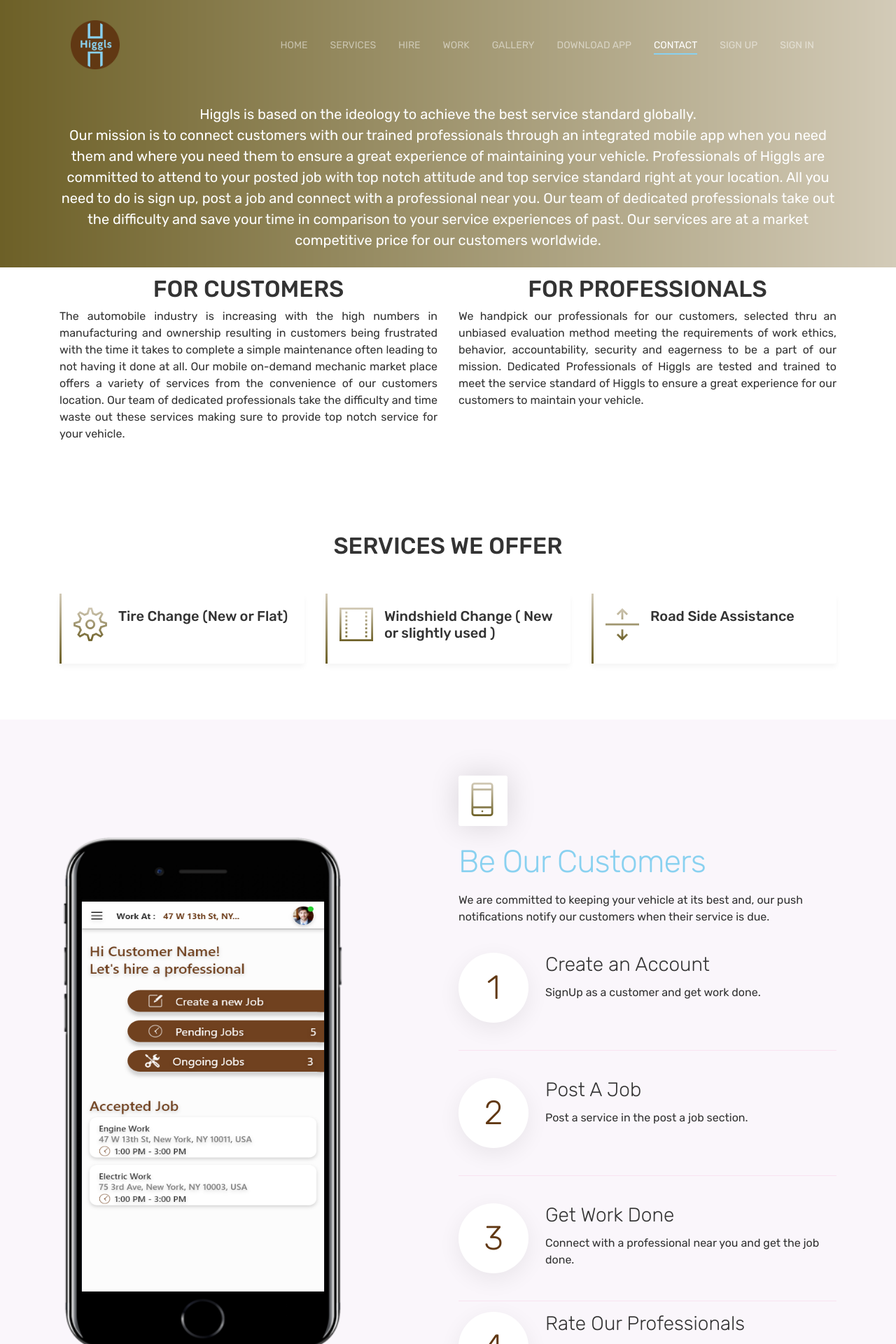
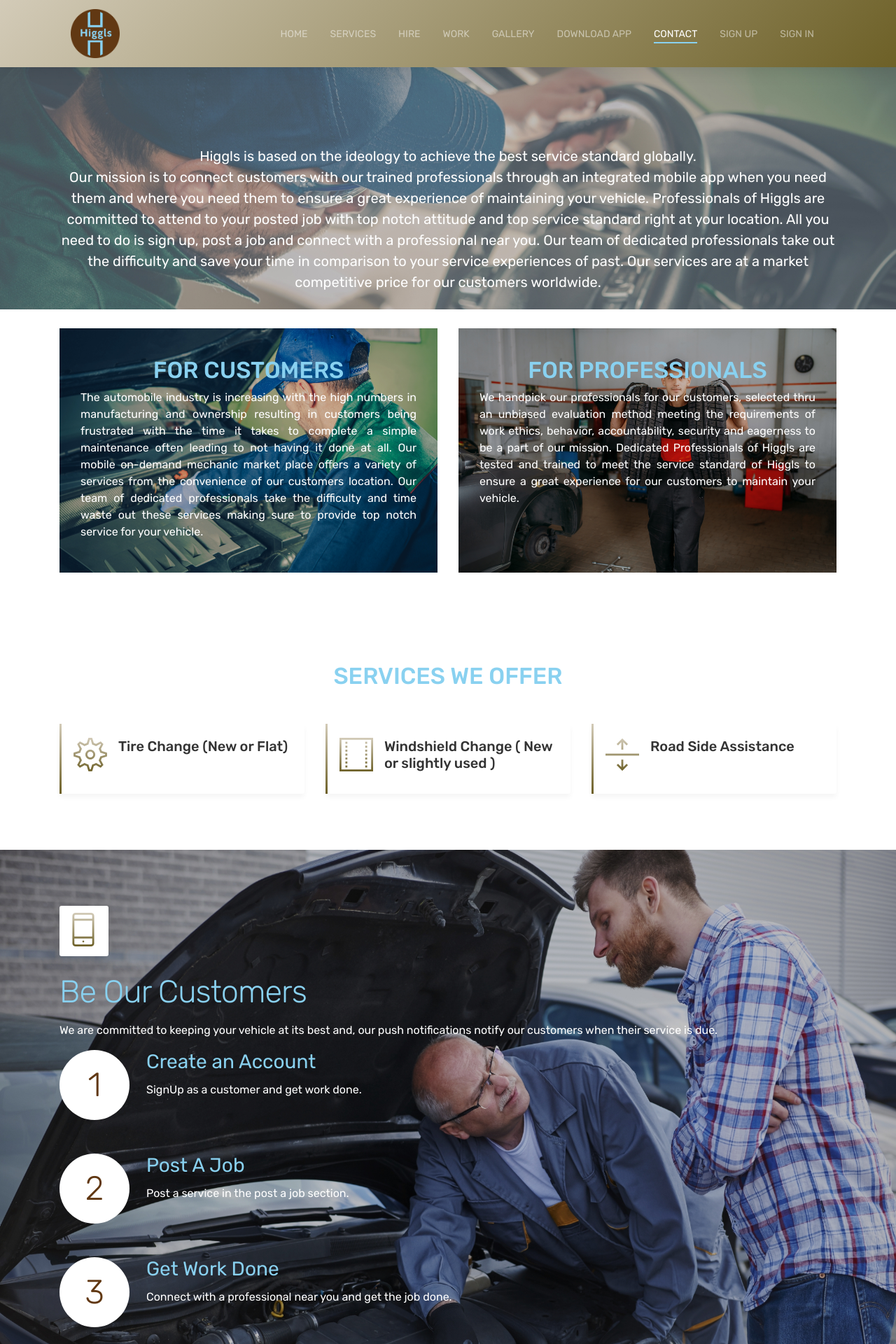
Before and after one commit to bilahdsid/higgls-website, a PHP site: page / in a window 1280 px wide. Shown: the top 1920 px of the page at 70% size. Run offline with PHP 8.4, Linux system fonts and the light colour scheme.

Commit message:
updated website

```diff
--- a/css/style.css
+++ b/css/style.css
@@ -29,7 +29,7 @@ h2 {
 }
 
 h3 {
-    color: #333;
+    color: #89d1f0;
     font-size: 33px;
     font-weight: 500;
 }
@@ -121,6 +121,12 @@ p.lead {
     background-color: #faf6fb;
 }
 
+.work-bg-img{
+    background-image: url('../images/wallpaper5.jpg');
+    background-size: contain;
+    background-repeat: round;
+}
+
 .section {
     padding: 80px 0;
 }
@@ -128,6 +134,20 @@ p.lead {
 .section-title {
     text-align: center;
     margin-bottom: 3rem;
+}
+
+.bg-image {
+    background-image: url('../images/wallpaper3.jpg');
+    background-size: cover;
+    padding: 30px;
+    margin-top: 5%;
+}
+
+.bg-image2 {
+    background-image: url('../images/wallpaper4.jpg');
+    background-size: cover;
+    padding: 30px;
+    margin-top: 5%;
 }
 
 .section-title small {
@@ -148,8 +168,15 @@ p.lead {
 ----------------------*/
 
 .nav-menu {
-    padding: 1rem 0;
+    padding: 0rem 0;
     transition: all 0.3s ease;
+    background-color: #6d6027;
+    background: -moz-linear-gradient(135deg, #d3cbb8 0%, #6d6027 100%);
+    background: -webkit-linear-gradient(135deg, #d3cbb8 0%, #6d6027 100%);
+    background: linear-gradient(135deg, #d3cbb8 0%, #6d6027 100%);
+    -webkit-box-shadow: 0px 5px 23px 0px rgba(0, 0, 0, 0.1);
+    -moz-box-shadow: 0px 5px 23px 0px rgba(0, 0, 0, 0.1);
+    box-shadow: 0px 5px 23px 0px rgba(0, 0, 0, 0.1);
 }
 
 .nav-menu.is-scrolling,
@@ -202,13 +229,13 @@ p.lead {
 ----------------------*/
 
 header {
-    padding: 100px 0 0;
+    padding: 160px 0 0;
     text-align: center;
     color: #FFF;
 }
 
 .bg-gradient {
-    background-image: url('../images/background_image.jpg');
+    background-image: url('../images/wallpaper.jpg');
     background-size: cover;
 }
 .bg-gradient2 {
@@ -627,7 +654,24 @@ label{
 .mission-heading{
     margin-top: 2%;
     text-transform: uppercase;
+    color: #89d1f0;
 }
 .mission-text{
     text-align: justify;
+    color: #fff;
 }
+.media-body-1 h5{
+    color: #89d1f0;
+    font-weight: 400;
+}
+.media-body-1 p{
+    color: #fff;
+}
+.cust-bg-img{
+    background-image: url('../images/wallpaper6.jpg');
+    background-size: contain;
+    background-repeat: round;
+}
+.cust-text{
+    color: #fff;
+}
--- a/index.html
+++ b/index.html
@@ -69,15 +69,15 @@
     <div class="container">
         <div class="row">
             <div class="col-md-6">
-                <div class="section-title">
+                <div class="section-title bg-image">
                     <h3 class="mission-heading">For Customers</h3>
                     <p class="mission-text">The automobile industry is increasing with the high numbers in manufacturing and ownership resulting in customers being frustrated with the time it takes to complete a simple maintenance often leading to not having it done at all. Our mobile on-demand mechanic market place offers a variety of services from the convenience of our customers location. Our team of dedicated professionals take the difficulty and time waste out these services making sure to provide top notch service for your vehicle.</p>
                 </div>
             </div>
             <div class="col-md-6">
-                <div class="section-title">
+                <div class="section-title bg-image2">
                     <h3 class="mission-heading">for professionals</h3>
-                    <p class="mission-text">We handpick our professionals for our customers, selected thru an unbiased evaluation method meeting the requirements of work ethics, behavior, accountability, security and eagerness to be a part of our mission. Dedicated Professionals of Higgls are tested and trained to meet the service standard of Higgls to ensure a great experience for our customers to maintain your vehicle.</p>
+                    <p class="mission-text">We handpick our professionals for our customers, selected thru an unbiased evaluation method meeting the requirements of work ethics, behavior, accountability, security and eagerness to be a part of our mission. Dedicated Professionals of Higgls are tested and trained to meet the service standard of Higgls to ensure a great experience for our customers to maintain your vehicle. <br/><br/><br/></p>
                 </div>
             </div>
         </div>
@@ -156,39 +156,39 @@
         </div>
     </div>
     <!-- // end .section -->
-    <div class="section light-bg" id="hire">
+    <div class="section cust-bg-img" id="hire">
 
         <div class="container">
             <div class="row">
-                <div class="col-lg-6 offset-lg-6">
+                <div class="col-lg-12">
                     <div class="box-icon"><span class="ti-mobile gradient-fill ti-3x"></span></div>
                     <h2>Be Our Customers</h2>
-                    <p class="mb-4">We are committed to keeping your vehicle at its best and, our push notifications notify our customers when their service is due.</p>
-                    <ul class="list-unstyled ui-steps">
+                    <p class="cust-text">We are committed to keeping your vehicle at its best and, our push notifications notify our customers when their service is due.</p>
+                    <ul class="list-unstyled">
                             <li class="media">
                                 <div class="circle-icon mr-4">1</div>
-                                <div class="media-body">
+                                <div class="media-body-1">
                                     <h5>Create an Account</h5>
                                     <p>SignUp as a customer and get work done.</p>
                                 </div>
                             </li>
                             <li class="media my-4">
                                 <div class="circle-icon mr-4">2</div>
-                                <div class="media-body">
+                                <div class="media-body-1">
                                     <h5>Post A Job</h5>
                                     <p>Post a service in the post a job section.</p>
                                 </div>
                             </li>
                             <li class="media">
                                 <div class="circle-icon mr-4">3</div>
-                                <div class="media-body">
+                                <div class="media-body-1">
                                     <h5>Get Work Done</h5>
                                     <p>Connect with a professional near you and get the job done. </p>
                                 </div>
                             </li>
                             <li class="media">
                                 <div class="circle-icon mr-4">4</div>
-                                <div class="media-body">
+                                <div class="media-body-1">
                                     <h5>Rate Our Professionals</h5>
                                     <p>Rate the Professional when work gets done.</p>
                                 </div>
@@ -196,56 +196,63 @@
                         </ul>
                 </div>
             </div>
-            <div class="perspective-phone">
+            <!-- <div class="perspective-phone">
                 <img src="images/image2.png" alt="perspective phone" class="img-fluid">
-            </div>
+            </div> -->
         </div>
 
     </div>
     <!-- // end .section -->
     <hr/>
-    <div class="section light-bg" id="work">
+    <div class="section work-bg-img" id="work">
 
         <div class="container">
             <div class="row">
-                <div class="col-lg-6">
+                <div class="col-lg-12">
                     <div class="box-icon"><span class="ti-settings gradient-fill ti-3x"></span></div>
-                        <h2>Work For Us</h2>
+                        <h2>Our Professionals</h2>
                         <p class="mb-4"></p>
-                    <ul class="list-unstyled ui-steps">
+                    <ul class="list-unstyled">
                         <li class="media">
                             <div class="circle-icon mr-4">1</div>
-                            <div class="media-body">
+                            <div class="media-body-1">
                                 <h5>Create an Account</h5>
                                 <p>SignUp as a professional and get jobs.</p>
                             </div>
                         </li>
                         <li class="media my-4">
                             <div class="circle-icon mr-4">2</div>
-                            <div class="media-body">
+                            <div class="media-body-1">-1
+                                <h5>Services</h5>
+                                <p>Select your services and upload your credentials</p>
+                            </div>
+                        </li>
+                        <li class="media my-4">
+                            <div class="circle-icon mr-4">3</div>
+                            <div class="media-body-1">
                                 <h5>Accept A Job</h5>
                                 <p>Accept services in the job section</p>
                             </div>
                         </li>
                         <li class="media">
-                            <div class="circle-icon mr-4">3</div>
-                            <div class="media-body">
+                            <div class="circle-icon mr-4">4</div>
+                            <div class="media-body-1">
                                 <h5>Get Work Done</h5>
                                 <p>Connect with customer and get the job done.</p>
                             </div>
                         </li>
                         <li class="media">
-                            <div class="circle-icon mr-4">4</div>
-                            <div class="media-body">
+                            <div class="circle-icon mr-4">5</div>
+                            <div class="media-body-1">
                                 <h5>Rate Our Customers</h5>
                                 <p>Rate the customers.</p>
                             </div>
                         </li>
                     </ul>
                 </div>
-                <div class="col=lg-6">
+                <!-- <div class="col=lg-6">
                         <img src="images/image3.png" alt="iphone" class="img-fluid" style="margin-top: 25%;">
-                    </div>
+                    </div> -->
             </div>
 
         </div>
@@ -364,13 +371,12 @@
     <div class="section light-bg" id="gallery">
         <div class="container">
             <div class="section-title">
-                <small>GALLERY</small>
-                <h3>App Screenshots</h3>
+                <h3>GALLERY</h3>
             </div>
 
             <div class="img-gallery owl-carousel owl-theme">
                 <img src="images/g_img1.jpg" alt="image1">
-                <img src="images/g_img2.jpg" alt="image2">
+                <img src="images/g_img10.jpg" alt="image2">
                 <img src="images/g_img3.jpg" alt="image3">
                 <img src="images/g_img4.jpg" alt="image4">
                 <img src="images/g_img5.jpg" alt="image5">
@@ -378,6 +384,10 @@
                 <img src="images/g_img7.jpg" alt="image7">
                 <img src="images/g_img8.jpg" alt="image8">
                 <img src="images/g_img9.jpg" alt="image9">
+                <img src="images/g_img11.jpg" alt="image10">
+                <img src="images/g_img12.jpg" alt="image11">
+                <img src="images/g_img13.jpg" alt="image12">
+                <img src="images/g_img14.jpg" alt="image13">
             </div>
 
         </div>
```
Also changed, not shown: images/background_image.jpg, images/wallpaper3.jpg (added), images/wallpaper4.jpg (added), images/wallpaper5.jpg (added), images/wallpaper6.jpg (added), 8 other files.
